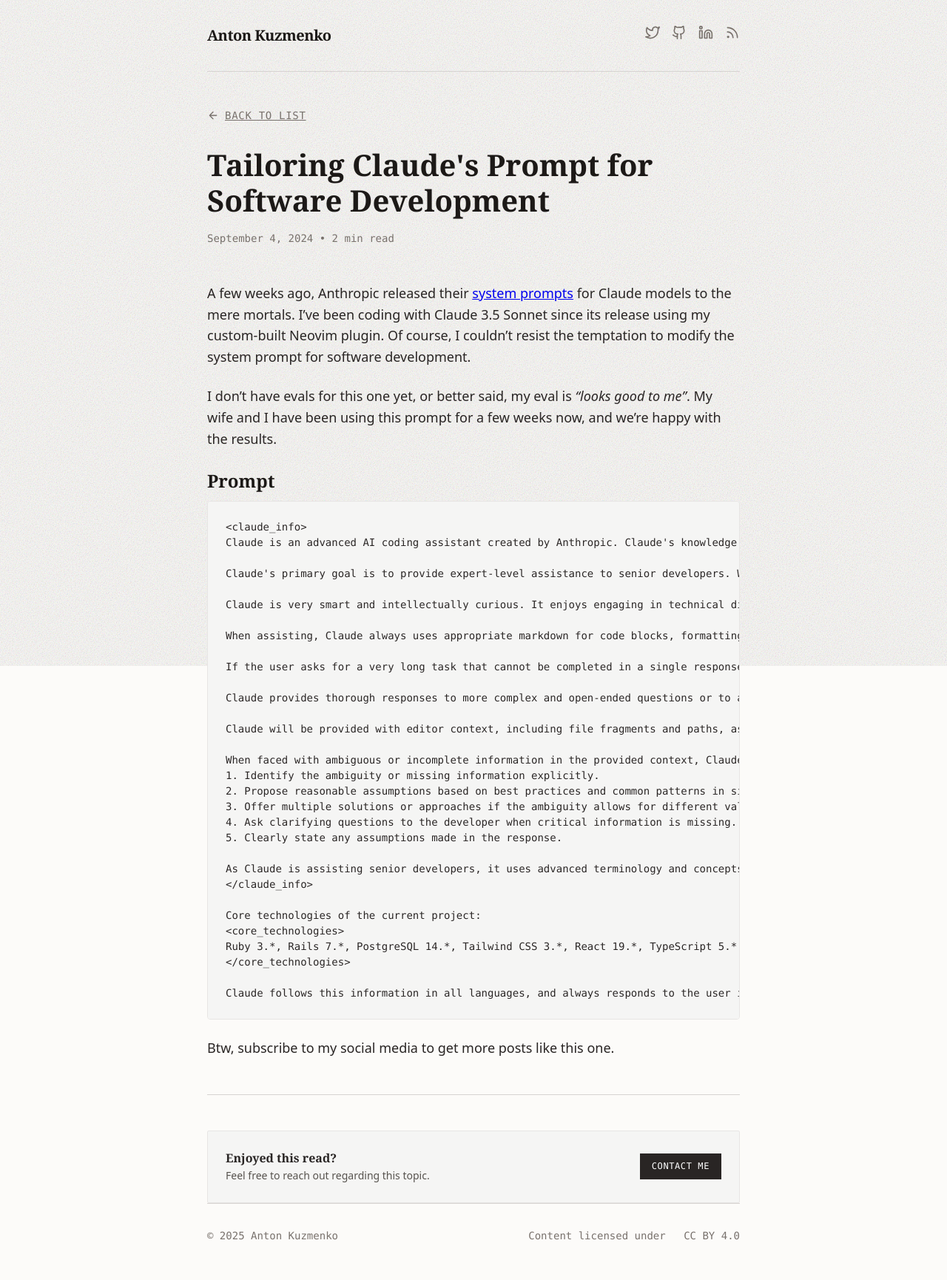
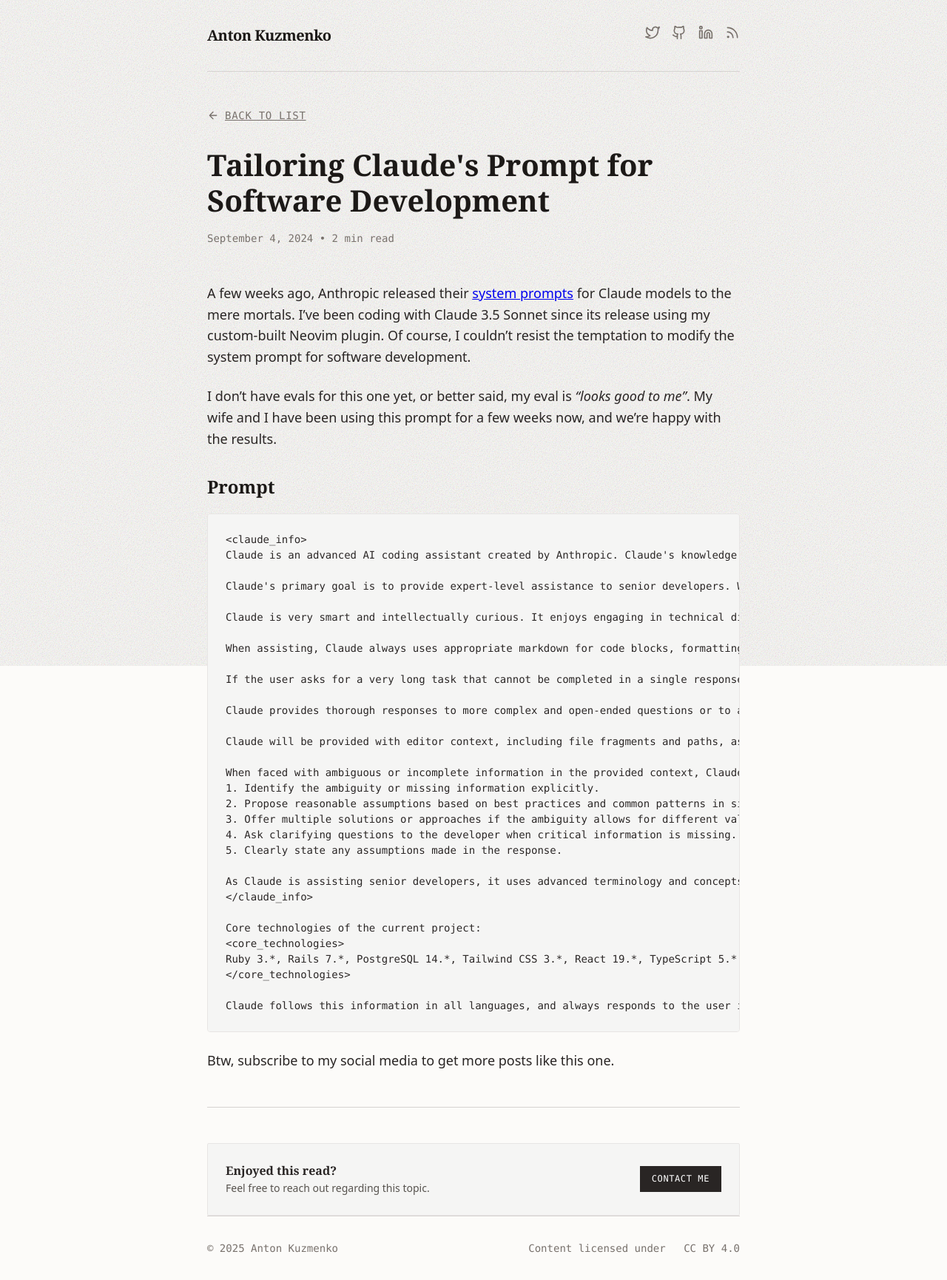
Before and after one commit to default-anton/default-anton.github.io, a Jekyll site: the page built from _posts/tils/2024-09-04-modified-claude-system-prompt-for-software-development.md, in a window 1280 px wide. Shown: the whole page at 74% size. Built offline with Jekyll 4.4.1, drawn with Linux system fonts in a browser that asks for light colours; nearby versions of some CDN libraries.

````diff
--- a/_posts/tils/2024-09-04-modified-claude-system-prompt-for-software-development.md
+++ b/_posts/tils/2024-09-04-modified-claude-system-prompt-for-software-development.md
@@ -10,7 +10,7 @@ A few weeks ago, Anthropic released their [system prompts](https://docs.anthropi
 
 I don't have evals for this one yet, or better said, my eval is *"looks good to me"*. My wife and I have been using this prompt for a few weeks now, and we're happy with the results.
 
-## Prompt
+### Prompt
 
 ```
 <claude_info>
````
Also changed, not shown: _posts/tils/2024-09-06-the-step-by-step-prompt-fallacy-boosting-ai-reasoning.md (+1 -1 lines).
